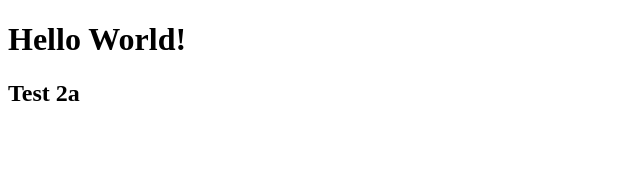
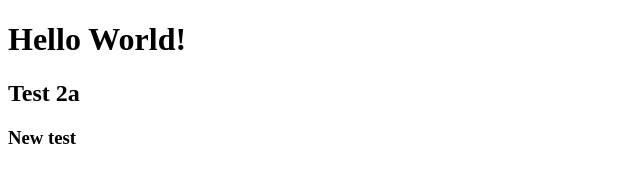
Before and after one commit to aldis918/demogt, a plain HTML site: page index.html in a window 1280 px wide. Shown: the full height of the page, 0-640 px from the left. Drawn offline with Linux system fonts and the light colour scheme.

Commit message:
update index 3

```diff
--- a/index.html
+++ b/index.html
@@ -8,5 +8,6 @@
 <body>
   <h1>Hello World!</h1>
   <h2>Test 2a</h2>
+  <h3>New test</h3>
 </body>
 </html>
```
